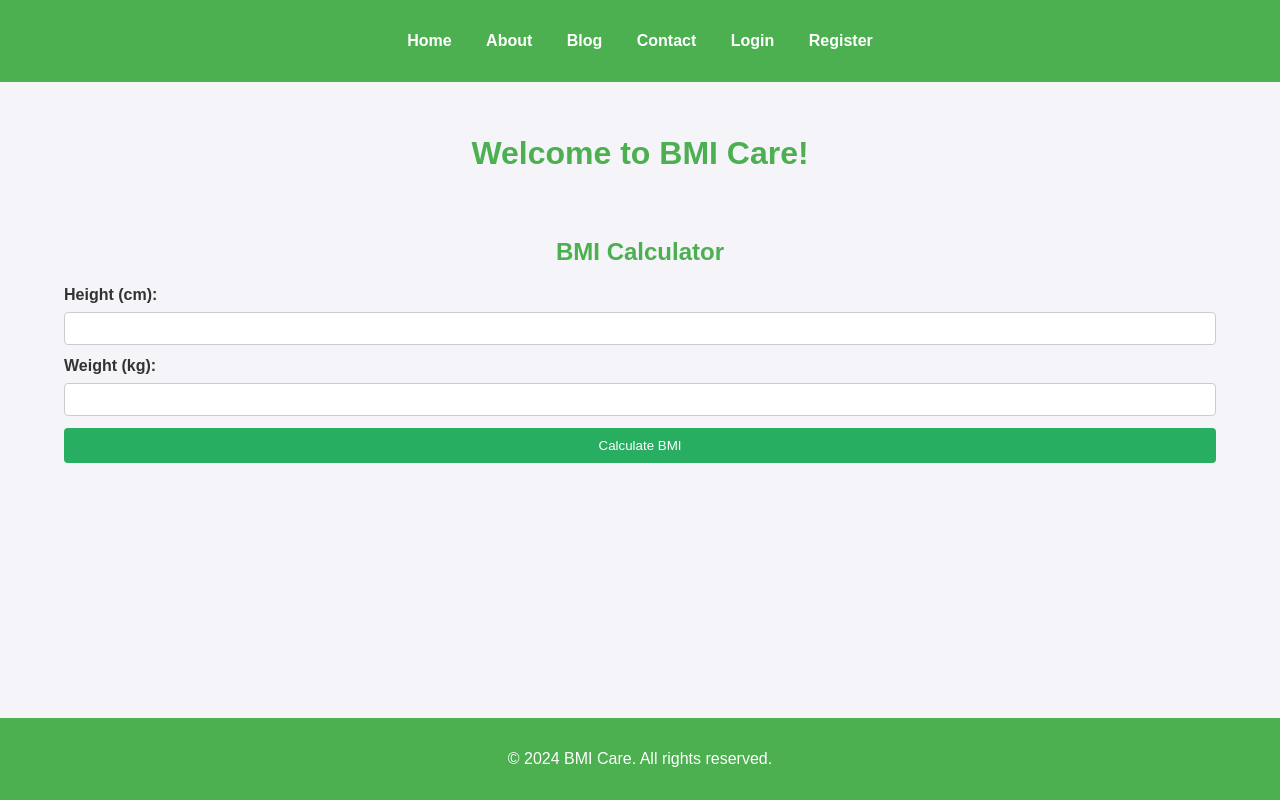
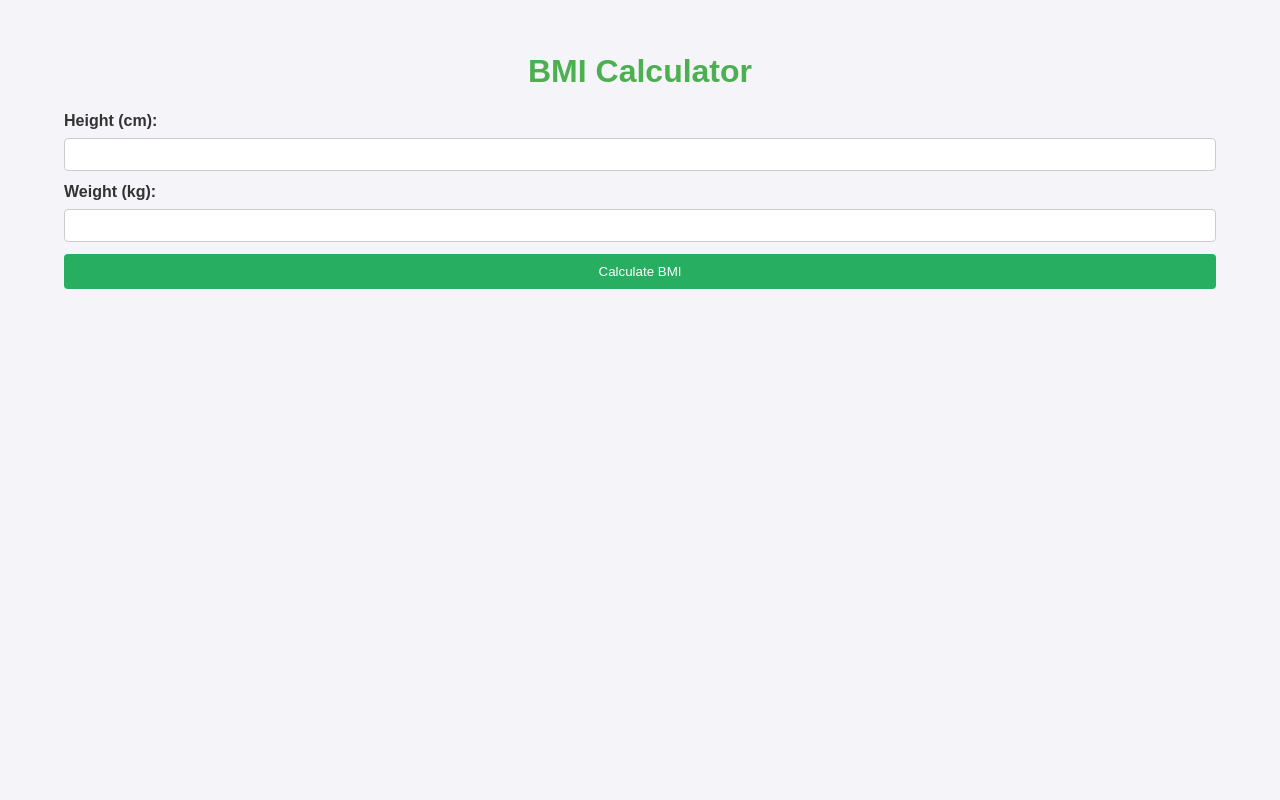
Before and after one commit to kipsamoh/BMIcalculator-WebApp, a Flask app: page / in a window 1280 px wide. Run offline with Flask 3, Linux system fonts and the light colour scheme.

Commit message:
Update index.html

```diff
--- a/templates/index.html
+++ b/templates/index.html
@@ -3,26 +3,13 @@
 <head>
     <meta charset="UTF-8">
     <meta name="viewport" content="width=device-width, initial-scale=1.0">
-    <title>Home - BMI Care</title>
-    <link rel="stylesheet" type="text/css" href="{{ url_for('static', filename='styles.css') }}">
+    <title>BMI Calculator</title>
+    <link rel="stylesheet" href="{{ url_for('static', filename='styles.css') }}">
 </head>
 <body>
-    <nav>
-        <ul>
-            <li><a href="{{ url_for('bmi_calculator.home') }}">Home</a></li>
-            <li><a href="{{ url_for('bmi_calculator.about') }}">About</a></li>
-            <li><a href="{{ url_for('bmi_calculator.blog') }}">Blog</a></li>
-            <li><a href="{{ url_for('bmi_calculator.contact') }}">Contact</a></li>
-            <li><a href="{{ url_for('bmi_calculator.login') }}">Login</a></li>
-            <li><a href="{{ url_for('bmi_calculator.register') }}">Register</a></li>
-        </ul>
-    </nav>
-
-    <main>
-        <h1>Welcome to BMI Care!</h1>
     <div class="container">
-            <h2>BMI Calculator</h2>
-            <form action="{{ url_for('bmi_calculator.calculate_bmi') }}" method="post">
+        <h1>BMI Calculator</h1>
+        <form action="/calculate_bmi" method="post">
             <label for="height">Height (cm):</label>
             <input type="number" id="height" name="height" required>
 
@@ -31,26 +18,6 @@
 
             <button type="submit">Calculate BMI</button>
         </form>
-            {% if bmi %}
-                <div class="result">
-                    <h3>BMI Result</h3>
-                    <p>Your BMI is: {{ bmi | round(1) }}</p>
-                    {% if bmi < 18.5 %}
-                        <p>You are underweight. You should consider gaining some weight.</p>
-                    {% elif bmi >= 18.5 and bmi < 24.9 %}
-                        <p>Your weight is normal. Keep up the good work!</p>
-                    {% elif bmi >= 25 and bmi < 29.9 %}
-                        <p>You are overweight. You should consider losing some weight.</p>
-                    {% else %}
-                        <p>You are obese. It's important to prioritize weight loss for your health.</p>
-                    {% endif %}
     </div>
-            {% endif %}
-        </div>
-    </main>
-
-    <footer>
-        <p>&copy; 2024 BMI Care. All rights reserved.</p>
-    </footer>
 </body>
 </html>
```
Lines whose indentation alone changed are shown as unchanged.
